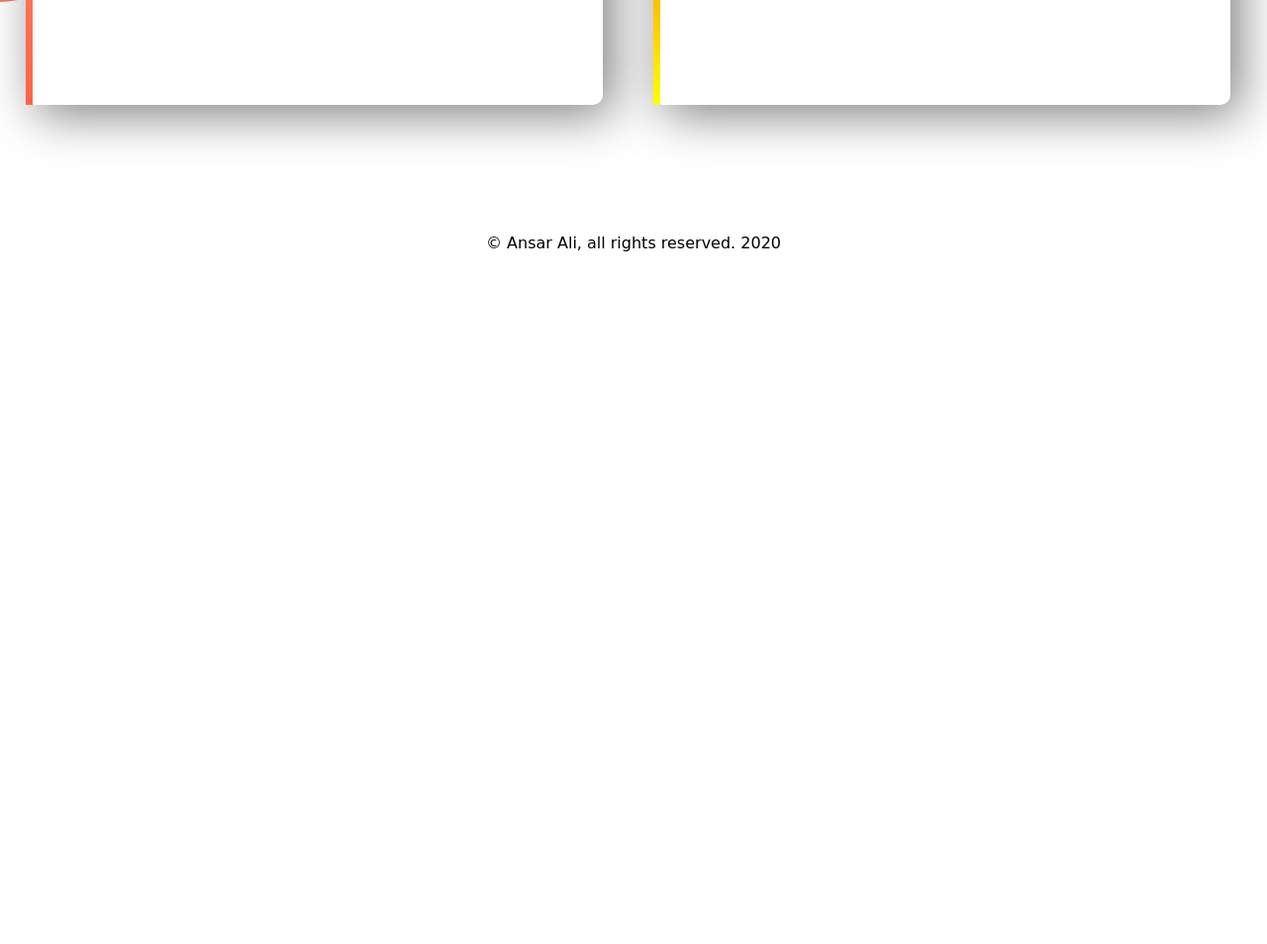
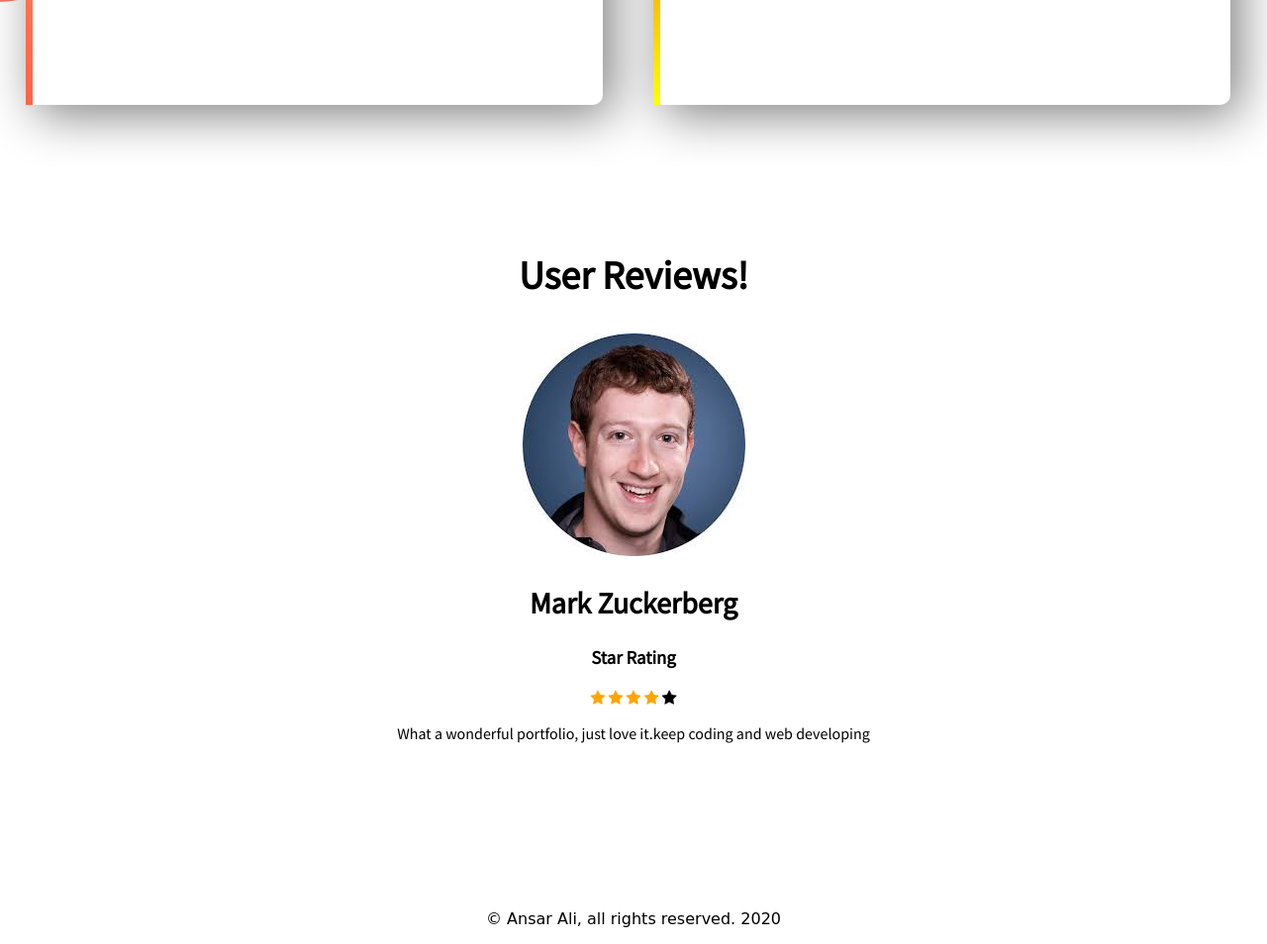
Before and after one commit to ansarali41/assignment-1, a plain HTML site: page index.html in a window 1280 px wide. Shown: the part 2027-2981 px from the top of the page at 99% size. Before the commit the page ends 2298 px from the top, so only its background shows below. Drawn offline with Linux system fonts and the light colour scheme; a web font is replaced by a local one.

Commit message:
user rating added and final submission

```diff
--- a/index.html
+++ b/index.html
@@ -9,6 +9,10 @@
     <link rel="icon" href="images/icon.png" type="image/gif" sizes="16x16">
     <link href="https://fonts.googleapis.com/css2?family=Pangolin&family=Source+Sans+Pro&display=swap" rel="stylesheet">
     <link href="https://fonts.googleapis.com/css2?family=Macondo+Swash+Caps&display=swap" rel="stylesheet">
+    <!-- Font Awesome Icon Library -->
+    <link rel="stylesheet" href="https://cdnjs.cloudflare.com/ajax/libs/font-awesome/4.7.0/css/font-awesome.min.css">
+
+
 </head>
 
 <body>
@@ -75,6 +79,19 @@
         </div>
         </div>
     </section>
+    <section class="user-review">
+        <h1>User Reviews!</h1>
+        <img src="images/zuckerberg-icon.jpg" alt="zuckerberg icon">
+        <h2>Mark Zuckerberg</h2>
+        <h3>Star Rating</h3>
+        <span class="fa fa-star checked"></span>
+        <span class="fa fa-star checked"></span>
+        <span class="fa fa-star checked"></span>
+        <span class="fa fa-star checked"></span>
+        <span class="fa fa-star"></span>
+        <p>What a wonderful portfolio, just love it.keep coding and web developing</p>
+
+    </section>
     <!-- footer section -->
     <footer>
         <footer>
--- a/style.css
+++ b/style.css
@@ -95,3 +95,9 @@ footer p{
     text-align: center;
     font-family: 'Macondo Swash Caps', cursive
 }
+.user-review{
+    text-align: center;
+}
+.checked {
+    color: orange;
+  }
```
Also changed, not shown: images/zuckerberg-icon.jpg (added).
